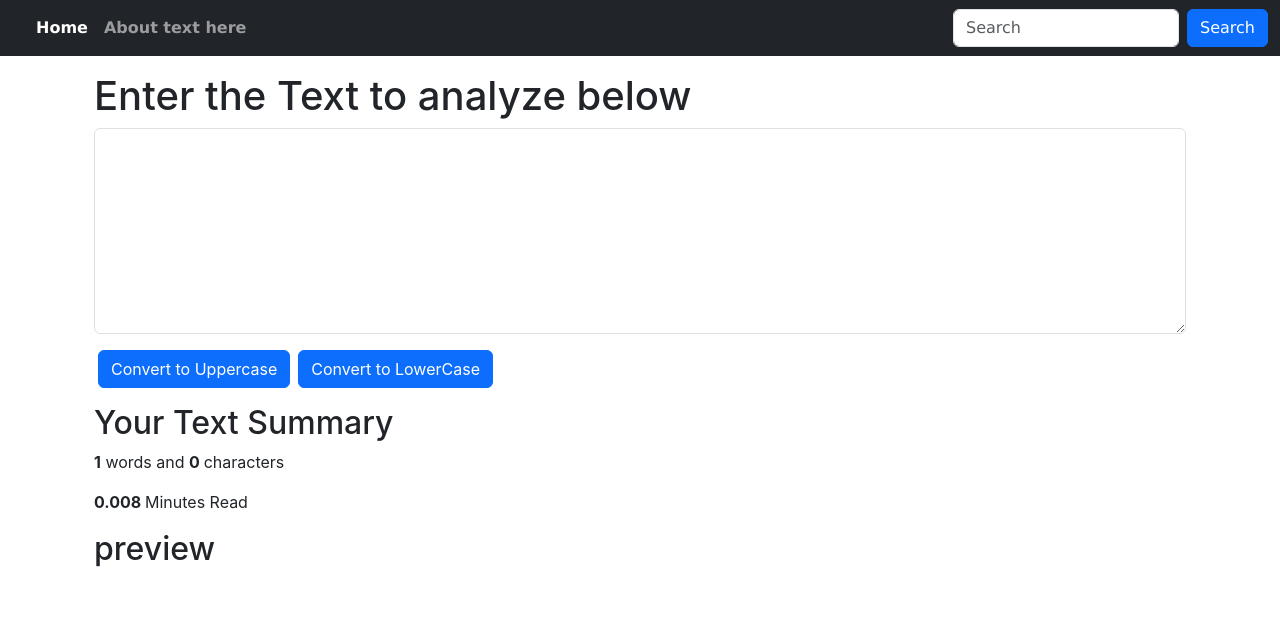
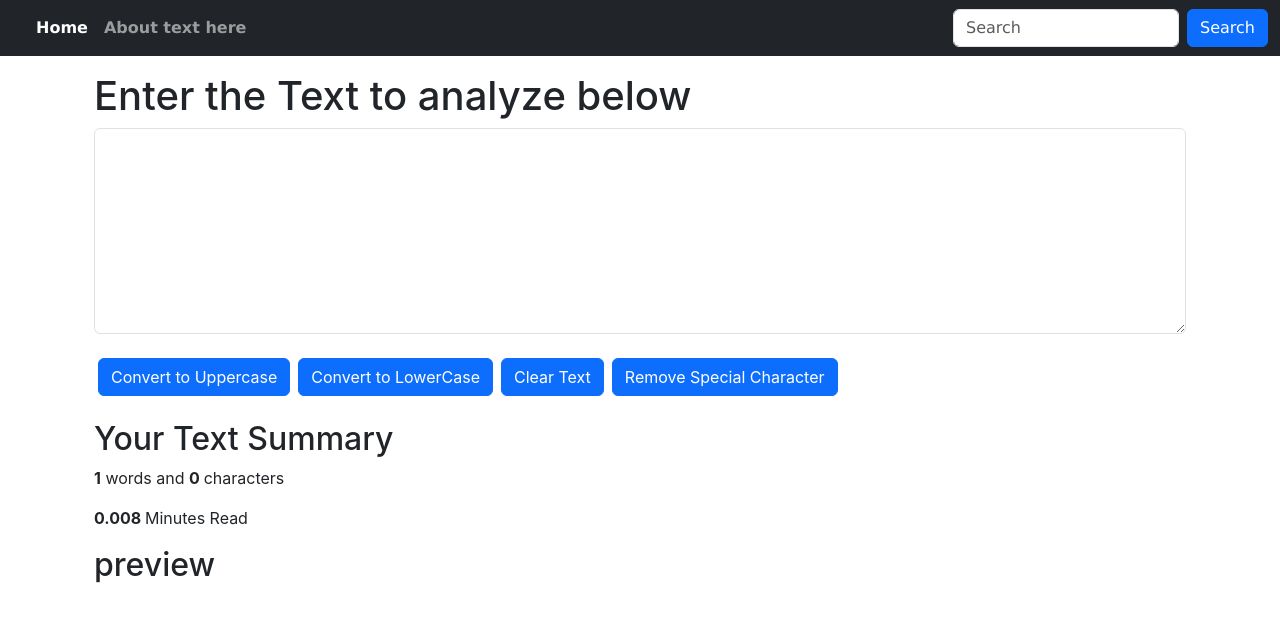
Before and after one commit to Tayyab-103/React.js_CWH_78, a React (Create React App) app in the folder my-app/: page / in a window 1280 px wide. Shown: the top 622 px of the page. Built offline with nearby package versions, Linux system fonts and the light colour scheme.

Commit message:
Practice or more buttons

```diff
--- a/my-app/src/components/TextForm.js
+++ b/my-app/src/components/TextForm.js
@@ -11,6 +11,15 @@ export default function TextForm(props) {
     let newText = text.toLowerCase();
     setText(newText);
   };
+  const handleClearClick = () => {
+    let newText = "";
+    setText(newText);
+  };
+  const handleSchClick = () => {
+    let newText = text.replace(/[^a-zA-Z0-9 ]/g, " ");
+    setText(newText);
+  };
+
   const handleOnChange = (event) => {
     // console.log("On Chnage");
     setText(event.target.value);
@@ -37,6 +46,12 @@ export default function TextForm(props) {
         <button className="btn btn-primary mx-1" onClick={handleLoClick}>
           Convert to LowerCase
         </button>
+        <button className="btn btn-primary mx-1" onClick={handleClearClick}>
+          Clear Text
+        </button>
+        <button className="btn btn-primary mx-1 my-2" onClick={handleSchClick}>
+          Remove Special Character
+        </button>
       </div>
 
       <div className="container my-3">
```
